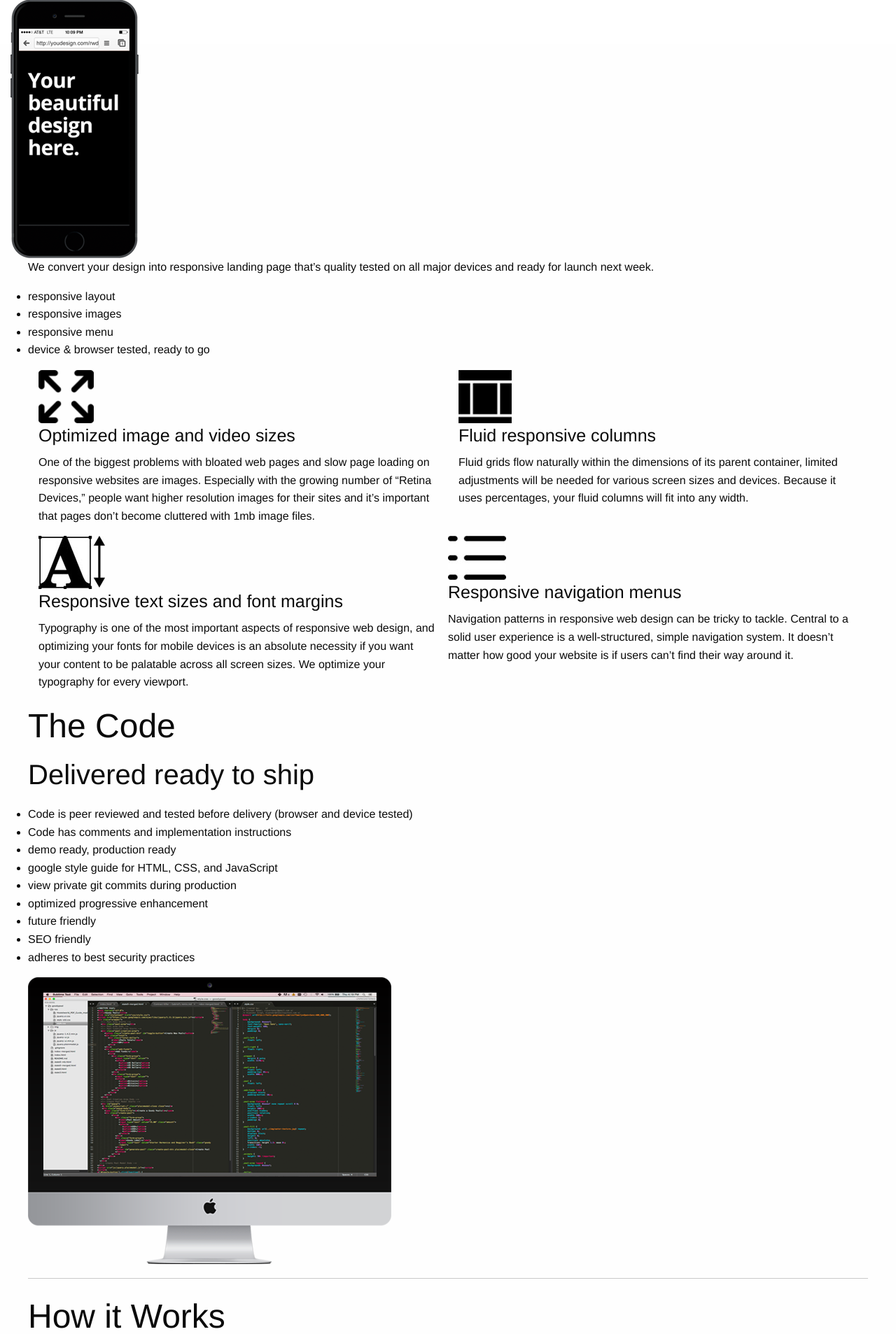
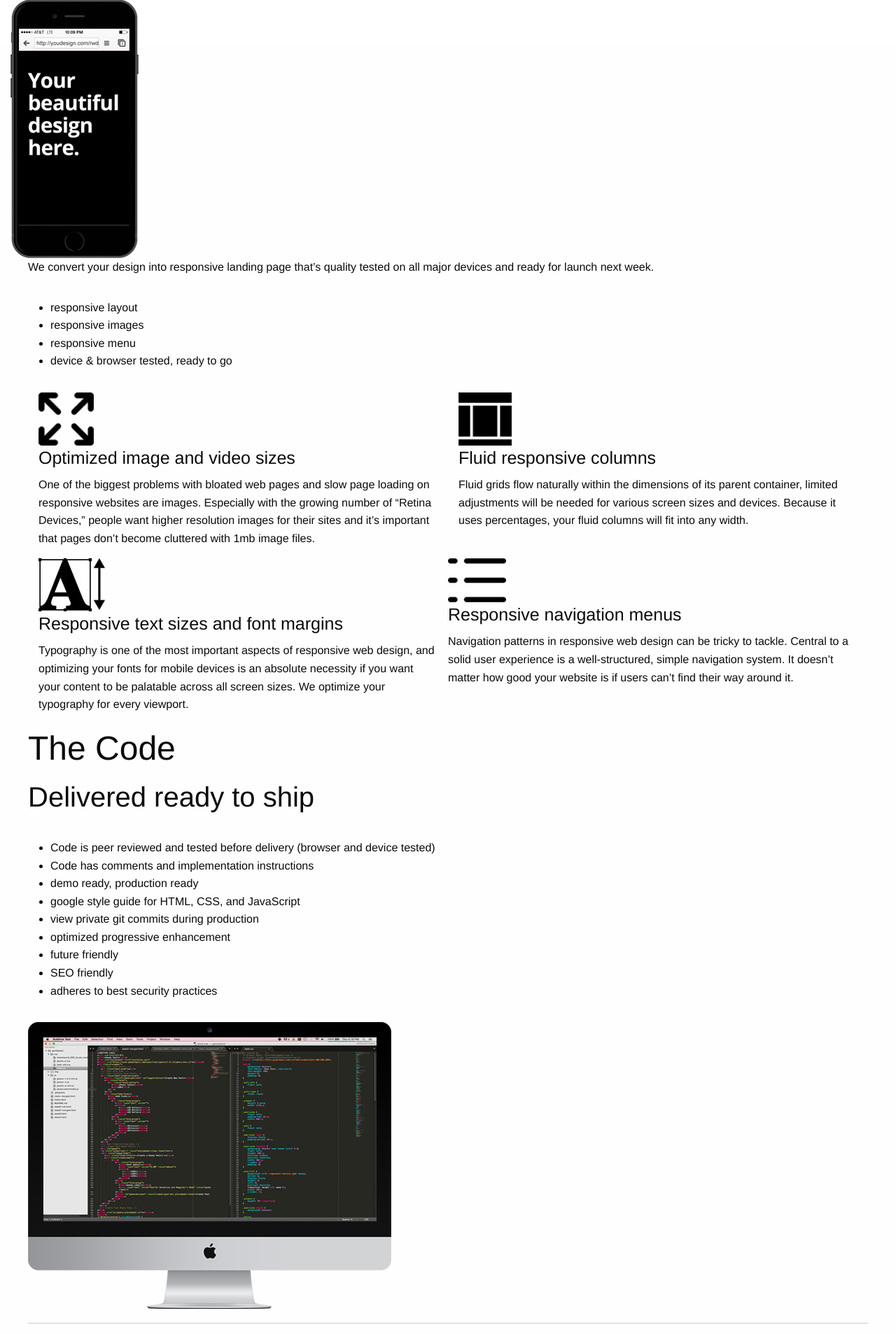
Before and after one commit to cleverbaker/psd2rwd, a PHP site: page / in a window 1280 px wide. Shown: the part 737-2644 px from the top of the page at 70% size. Run offline with PHP 8.4, Linux system fonts and the light colour scheme.

Commit message:
Minor fix-its.

```diff
--- a/css/app.css
+++ b/css/app.css
@@ -57,7 +57,10 @@ section {
 }
 
 */
-
+ol, ul {
+  padding: 1rem !important;
+  margin-left: 1rem;
+}
 
 .pricing {}
 
@@ -74,6 +77,10 @@ section {
 
 .italic {
   font-style: italic;
+}
+
+.strikethrough {
+  text-decoration: line-through;
 }
 
 .intro-button {
```
